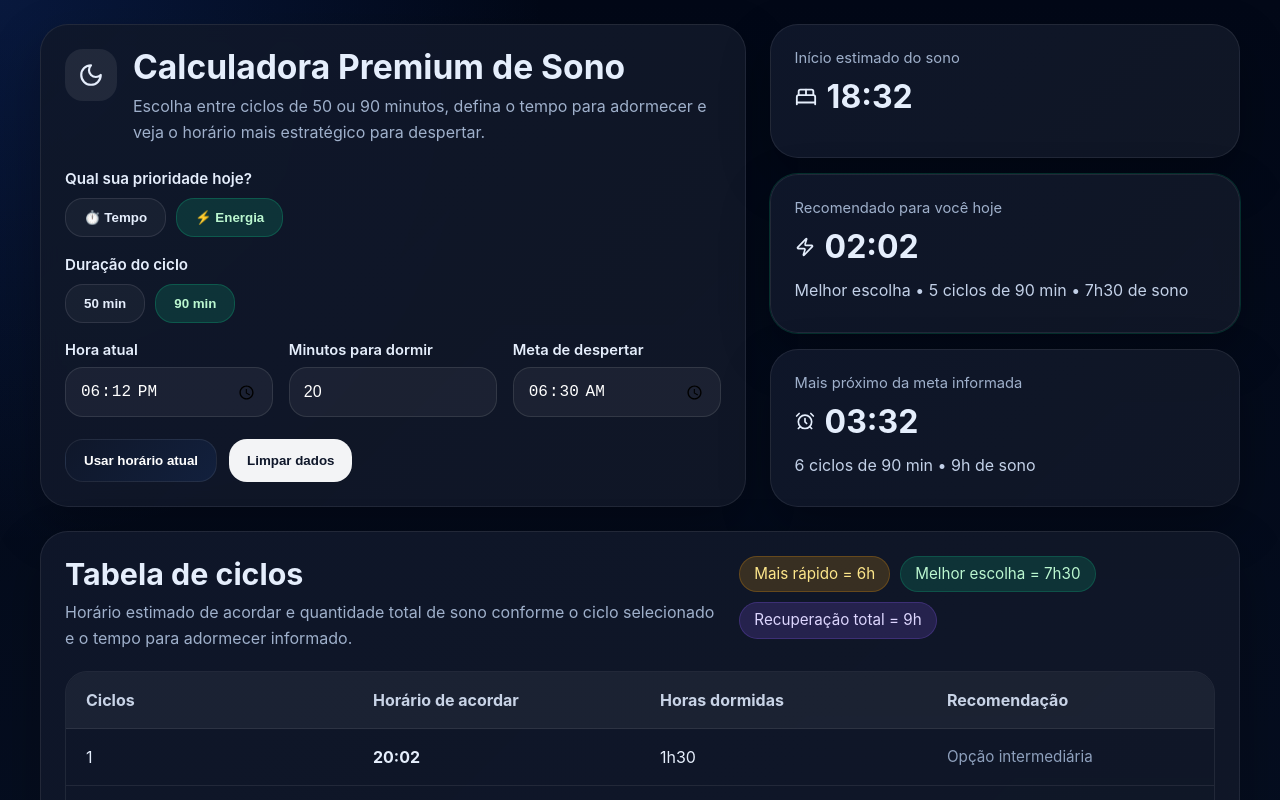
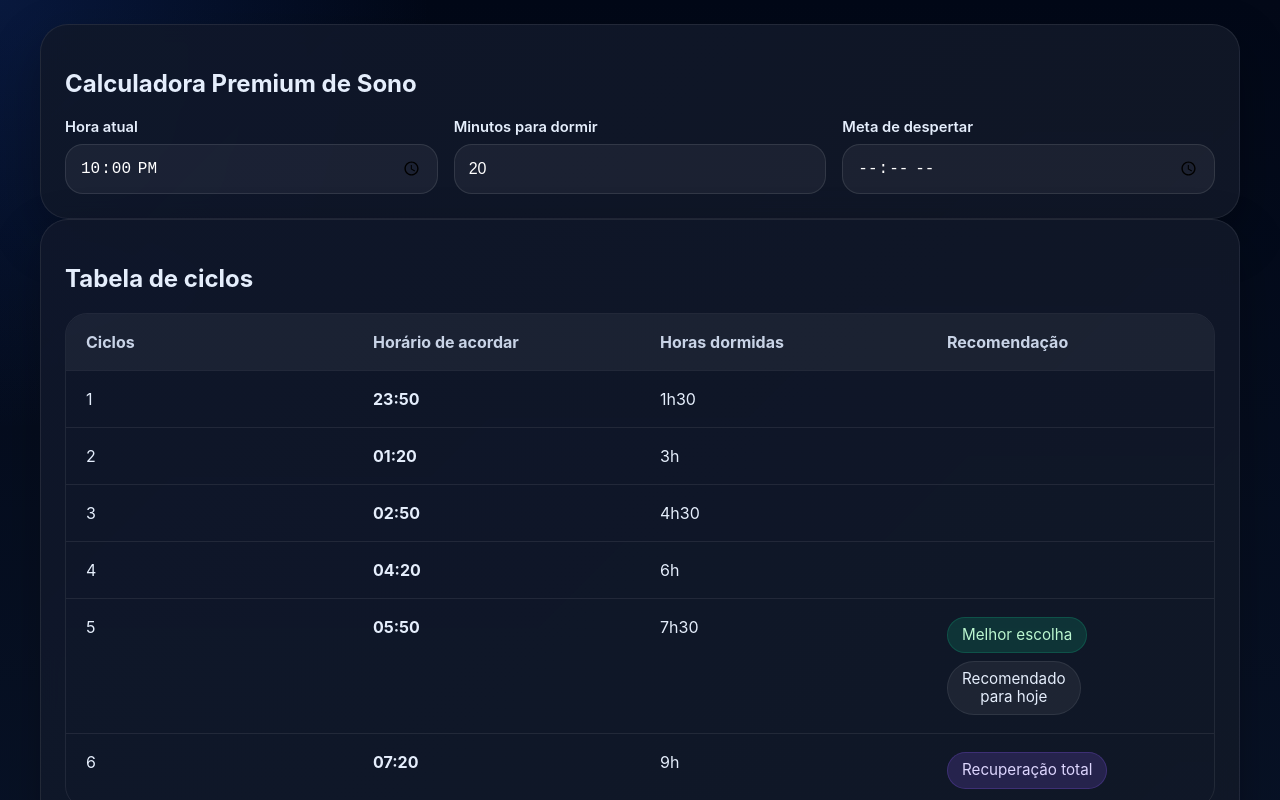
Before and after one commit to adonislimaa/calculadora-sono, a React (Vite) app: page / in a window 1280 px wide. Shown: the top 800 px of the page. Built offline with nearby package versions, Linux system fonts and the light colour scheme.

Commit message:
Update App.jsx

```diff
--- a/src/App.jsx
+++ b/src/App.jsx
@@ -1,13 +1,4 @@
-import React, { useMemo, useState } from "react";
-import {
-  Moon,
-  AlarmClock,
-  Sparkles,
-  BedDouble,
-  Clock3,
-  Zap,
-  TimerReset,
-} from "lucide-react";
+import { useMemo, useState } from "react";
 import "./styles.css";
 
 function parseTimeToMinutes(time) {
@@ -33,211 +24,74 @@ function addMinutes(time, minutesToAdd) {
   return minutesToTime(baseMinutes + minutesToAdd);
 }
 
-function durationLabel(totalMinutes) {
-  const h = Math.floor(totalMinutes / 60);
-  const m = totalMinutes % 60;
-
-  if (h === 0) return `${m} min`;
-  if (m === 0) return `${h}h`;
-
-  return `${h}h${m.toString().padStart(2, "0")}`;
-}
-
-function getCurrentTimeString() {
-  const now = new Date();
-  return `${now.getHours().toString().padStart(2, "0")}:${now
-    .getMinutes()
-    .toString()
-    .padStart(2, "0")}`;
-}
-
-function Badge({ children, tone = "default" }) {
-  return <span className={`badge badge-${tone}`}>{children}</span>;
-}
-
-function Panel({ children, className = "" }) {
-  return <section className={`panel ${className}`.trim()}>{children}</section>;
+function Badge({ children, type }) {
+  return <span className={`badge badge-${type}`}>{children}</span>;
 }
 
 export default function App() {
-  const [currentTime, setCurrentTime] = useState(getCurrentTimeString());
-  const [fallAsleepMinutes, setFallAsleepMinutes] = useState("20");
-  const [targetWake, setTargetWake] = useState("06:30");
-  const [cycleLength, setCycleLength] = useState("90");
-  const [priority, setPriority] = useState("energia");
+  const [currentTime, setCurrentTime] = useState("22:00");
+  const [sleepDelay, setSleepDelay] = useState(20);
+  const [targetWake, setTargetWake] = useState("");
+  const [cycle, setCycle] = useState(90);
 
-  const parsedFallAsleep = Math.max(
-    0,
-    Math.min(180, Number(fallAsleepMinutes) || 0)
-  );
-  const parsedCycleLength = Number(cycleLength) === 50 ? 50 : 90;
-  const totalRows = parsedCycleLength === 50 ? 10 : 6;
-  const recoveryCycle = parsedCycleLength === 50 ? 10 : 6;
+  const cyclesList = useMemo(() => {
+    const totalCycles = cycle === 90 ? 6 : 10;
 
-  const minimumFunctionalSleepMinutes = 330;
-  const fastCycle = Math.max(
-    1,
-    Math.ceil(minimumFunctionalSleepMinutes / parsedCycleLength)
-  );
+    return Array.from({ length: totalCycles }, (_, i) => {
+      const cycles = i + 1;
+      const sleepMinutes = cycles * cycle;
+      const total = sleepMinutes + sleepDelay;
 
-  const idealSleepMinutes = 450;
-  const bestCycle = Math.max(
-    1,
-    Math.round(idealSleepMinutes / parsedCycleLength)
-  );
+      const wakeTime = addMinutes(currentTime, total);
 
-  const sleepStart = useMemo(
-    () => addMinutes(currentTime, parsedFallAsleep),
-    [currentTime, parsedFallAsleep]
-  );
-
-  const rows = useMemo(() => {
-    return Array.from({ length: totalRows }, (_, i) => {
-      const cycles = i + 1;
-      const sleptMinutes = cycles * parsedCycleLength;
       return {
         cycles,
-        wakeTime: addMinutes(sleepStart, sleptMinutes),
-        hoursSlept: durationLabel(sleptMinutes),
+        sleepMinutes,
+        total,
+        wakeTime,
       };
     });
-  }, [sleepStart, parsedCycleLength, totalRows]);
+  }, [currentTime, sleepDelay, cycle]);
 
-  const fastestOption = rows.find((r) => r.cycles === fastCycle) ?? rows[0] ?? null;
-  const bestBalanced = rows.find((r) => r.cycles === bestCycle) ?? rows[0] ?? null;
+  const bestCycle = cycle === 90 ? 5 : 9;
+  const recoveryCycle = cycle === 90 ? 6 : 10;
+
+  const recommendedRow = cyclesList.find((r) => r.cycles === bestCycle);
 
   const closestToTarget = useMemo(() => {
-    const targetClockMinutes = parseTimeToMinutes(targetWake);
-    const sleepStartClockMinutes = parseTimeToMinutes(sleepStart);
+    const target = parseTimeToMinutes(targetWake);
+    if (target === null) return null;
 
-    if (targetClockMinutes === null || sleepStartClockMinutes === null || rows.length === 0) {
-      return null;
+    let best = null;
+    let minDiff = Infinity;
+
+    cyclesList.forEach((row) => {
+      const t = parseTimeToMinutes(row.wakeTime);
+      if (t === null) return;
+
+      const diff = t <= target ? target - t : Infinity;
+
+      if (diff < minDiff) {
+        minDiff = diff;
+        best = row;
       }
+    });
 
-    const targetAbsoluteMinutes =
-      targetClockMinutes < sleepStartClockMinutes
-        ? targetClockMinutes + 1440
-        : targetClockMinutes;
-
-    const rowsWithAbsoluteMinutes = rows
-      .map((row) => {
-        const wakeClockMinutes = parseTimeToMinutes(row.wakeTime);
-        if (wakeClockMinutes === null) return null;
-
-        const wakeAbsoluteMinutes =
-          wakeClockMinutes < sleepStartClockMinutes
-            ? wakeClockMinutes + 1440
-            : wakeClockMinutes;
-
-        return {
-          ...row,
-          wakeAbsoluteMinutes,
-        };
-      })
-      .filter(Boolean);
-
-    const validRows = rowsWithAbsoluteMinutes.filter(
-      (row) => row.wakeAbsoluteMinutes <= targetAbsoluteMinutes
-    );
-
-    if (validRows.length > 0) {
-      return validRows.reduce((best, row) => {
-        const bestDiff = targetAbsoluteMinutes - best.wakeAbsoluteMinutes;
-        const currentDiff = targetAbsoluteMinutes - row.wakeAbsoluteMinutes;
-        return currentDiff < bestDiff ? row : best;
-      });
-    }
-
-    return rowsWithAbsoluteMinutes.reduce((best, row) => {
-      const bestDiff = Math.abs(best.wakeAbsoluteMinutes - targetAbsoluteMinutes);
-      const currentDiff = Math.abs(row.wakeAbsoluteMinutes - targetAbsoluteMinutes);
-      return currentDiff < bestDiff ? row : best;
-    });
-  }, [rows, targetWake, sleepStart]);
-
-  const hasValidInput =
-    parseTimeToMinutes(currentTime) !== null &&
-    parseTimeToMinutes(sleepStart) !== null;
-
-  const recommendedRow = hasValidInput
-    ? priority === "tempo"
-      ? fastestOption
-      : bestBalanced
-    : null;
-
-  const fastCycleDuration = durationLabel(fastCycle * parsedCycleLength);
-  const bestCycleDuration = durationLabel(bestCycle * parsedCycleLength);
-  const recoveryCycleDuration = durationLabel(recoveryCycle * parsedCycleLength);
-
-  const resetContextual = () => {
-    setCurrentTime("");
-    setFallAsleepMinutes("20");
-    setTargetWake("");
-  };
+    return best;
+  }, [cyclesList, targetWake]);
 
   return (
     <div className="app-shell">
       <div className="container">
-        <div className="hero-grid">
-          <Panel className="hero-panel">
-            <div className="hero-head">
-              <div className="hero-icon-wrap">
-                <Moon size={26} />
-              </div>
-              <div>
-                <h1>Calculadora Premium de Sono</h1>
-                <p>
-                  Escolha entre ciclos de 50 ou 90 minutos, defina o tempo para
-                  adormecer e veja o horário mais estratégico para despertar.
-                </p>
-              </div>
-            </div>
 
-            <div className="control-block">
-              <label className="section-label">Qual sua prioridade hoje?</label>
-              <div className="toggle-row">
-                <button
-                  className={`toggle ${priority === "tempo" ? "active amber" : ""}`}
-                  onClick={() => setPriority("tempo")}
-                  type="button"
-                >
-                  ⏱️ Tempo
-                </button>
-                <button
-                  className={`toggle ${priority === "energia" ? "active emerald" : ""}`}
-                  onClick={() => setPriority("energia")}
-                  type="button"
-                >
-                  ⚡ Energia
-                </button>
-              </div>
-            </div>
-
-            <div className="control-block">
-              <label className="section-label">Duração do ciclo</label>
-              <div className="toggle-row">
-                <button
-                  className={`toggle ${cycleLength === "50" ? "active cyan" : ""}`}
-                  onClick={() => setCycleLength("50")}
-                  type="button"
-                >
-                  50 min
-                </button>
-                <button
-                  className={`toggle ${cycleLength === "90" ? "active emerald" : ""}`}
-                  onClick={() => setCycleLength("90")}
-                  type="button"
-                >
-                  90 min
-                </button>
-              </div>
-            </div>
+        {/* INPUTS */}
+        <div className="panel">
+          <h2>Calculadora Premium de Sono</h2>
 
           <div className="form-grid">
             <div className="field">
-                <label htmlFor="currentTime">Hora atual</label>
+              <label>Hora atual</label>
               <input
-                  id="currentTime"
                 type="time"
                 value={currentTime}
                 onChange={(e) => setCurrentTime(e.target.value)}
@@ -245,103 +99,28 @@ export default function App() {
             </div>
 
             <div className="field">
-                <label htmlFor="fallAsleepMinutes">Minutos para dormir</label>
+              <label>Minutos para dormir</label>
               <input
-                  id="fallAsleepMinutes"
-                  inputMode="numeric"
-                  value={fallAsleepMinutes}
-                  onChange={(e) =>
-                    setFallAsleepMinutes(e.target.value.replace(/\D/g, ""))
-                  }
-                  placeholder="20"
+                type="number"
+                value={sleepDelay}
+                onChange={(e) => setSleepDelay(Number(e.target.value))}
               />
             </div>
 
             <div className="field">
-                <label htmlFor="targetWake">Meta de despertar</label>
+              <label>Meta de despertar</label>
               <input
-                  id="targetWake"
                 type="time"
                 value={targetWake}
                 onChange={(e) => setTargetWake(e.target.value)}
               />
             </div>
           </div>
-
-            <div className="button-row">
-              <button
-                className="btn btn-primary"
-                onClick={() => setCurrentTime(getCurrentTimeString())}
-                type="button"
-              >
-                Usar horário atual
-              </button>
-
-              <button
-                className="btn btn-secondary"
-                onClick={resetContextual}
-                type="button"
-              >
-                Limpar dados
-              </button>
-            </div>
-          </Panel>
-
-          <div className="side-grid">
-            <Panel>
-              <div className="info-label">Início estimado do sono</div>
-              <div className="info-value">
-                <BedDouble size={22} />
-                <span>{sleepStart}</span>
-              </div>
-            </Panel>
-
-            <Panel className="panel-highlight">
-              <div className="info-label">Recomendado para você hoje</div>
-              <div className="info-value">
-                {priority === "tempo" ? <TimerReset size={20} /> : <Zap size={20} />}
-                <span>{recommendedRow?.wakeTime ?? "--:--"}</span>
-              </div>
-              <p className="info-description">
-                {recommendedRow
-                  ? `${priority === "tempo" ? "Mais rápido" : "Melhor escolha"} • ${
-                      recommendedRow.cycles
-                    } ciclos de ${parsedCycleLength} min • ${recommendedRow.hoursSlept} de sono`
-                  : "Preencha os campos para calcular"}
-              </p>
-            </Panel>
-
-            <Panel>
-              <div className="info-label">Mais próximo da meta informada</div>
-              <div className="info-value">
-                <AlarmClock size={20} />
-                <span>{closestToTarget?.wakeTime ?? "--:--"}</span>
-              </div>
-              <p className="info-description">
-                {closestToTarget
-                  ? `${closestToTarget.cycles} ciclos de ${parsedCycleLength} min • ${closestToTarget.hoursSlept} de sono`
-                  : "Informe uma meta de despertar para comparar"}
-              </p>
-            </Panel>
-          </div>
         </div>
 
-        <Panel>
-          <div className="table-head">
-            <div>
+        {/* TABELA */}
+        <div className="panel">
           <h2>Tabela de ciclos</h2>
-              <p>
-                Horário estimado de acordar e quantidade total de sono conforme
-                o ciclo selecionado e o tempo para adormecer informado.
-              </p>
-            </div>
-
-            <div className="badge-wrap">
-              <Badge tone="amber">Mais rápido = {fastCycleDuration}</Badge>
-              <Badge tone="emerald">Melhor escolha = {bestCycleDuration}</Badge>
-              <Badge tone="violet">Recuperação total = {recoveryCycleDuration}</Badge>
-            </div>
-          </div>
 
           <div className="table-wrap">
             <table>
@@ -353,35 +132,45 @@ export default function App() {
                   <th>Recomendação</th>
                 </tr>
               </thead>
+
               <tbody>
-                {rows.map((row) => {
-                  const isFast = row.cycles === fastCycle;
+                {cyclesList.map((row) => {
                   const isBest = row.cycles === bestCycle;
-                  const isClosest = row.wakeTime === closestToTarget?.wakeTime;
                   const isRecovery = row.cycles === recoveryCycle;
+
+                  const isClosest =
+                    closestToTarget &&
+                    row.wakeTime === closestToTarget.wakeTime;
+
                   const isRecommended =
-                    recommendedRow?.wakeTime && recommendedRow.wakeTime !== "--:--"
-                      ? row.wakeTime === recommendedRow.wakeTime
-                      : false;
+                    recommendedRow?.wakeTime &&
+                    recommendedRow.wakeTime !== "--:--" &&
+                    row.wakeTime === recommendedRow.wakeTime;
 
                   return (
-                    <tr key={row.cycles} className={isRecommended ? "row-highlight" : ""}>
+                    <tr key={row.cycles}>
                       <td>{row.cycles}</td>
                       <td className="strong">{row.wakeTime}</td>
-                      <td>{row.hoursSlept}</td>
+                      <td>
+                        {Math.floor(row.sleepMinutes / 60)}h
+                        {row.sleepMinutes % 60 !== 0 &&
+                          `${row.sleepMinutes % 60}`}
+                      </td>
                       <td>
                         <div className="badge-wrap inline">
-                          {isFast && <Badge tone="amber">Mais rápido</Badge>}
-                          {isBest && <Badge tone="emerald">Melhor escolha</Badge>}
-                          {isRecovery && <Badge tone="violet">Recuperação total</Badge>}
-                          {isClosest && <Badge tone="cyan">Mais próximo da meta</Badge>}
-                          {isRecommended && <Badge>Recomendado para hoje</Badge>}
-                          {!isFast &&
-                            !isBest &&
-                            !isRecovery &&
-                            !isClosest &&
-                            !isRecommended && (
-                              <span className="muted">Opção intermediária</span>
+                          {isBest && (
+                            <Badge type="emerald">Melhor escolha</Badge>
+                          )}
+                          {isRecovery && (
+                            <Badge type="violet">Recuperação total</Badge>
+                          )}
+                          {isClosest && (
+                            <Badge type="cyan">Mais próximo da meta</Badge>
+                          )}
+                          {isRecommended && (
+                            <Badge>
+                              Recomendado<br />para hoje
+                            </Badge>
                           )}
                         </div>
                       </td>
@@ -391,40 +180,8 @@ export default function App() {
               </tbody>
             </table>
           </div>
-        </Panel>
+        </div>
 
-        <div className="tips-grid">
-          <Panel>
-            <h3>
-              <TimerReset size={18} /> Mais rápido
-            </h3>
-            <p>
-              Com o ciclo atual de {parsedCycleLength} min, a sugestão mais rápida usa{" "}
-              {fastCycle} ciclos e corresponde a aproximadamente {fastCycleDuration}.
-            </p>
-          </Panel>
-
-          <Panel>
-            <h3>
-              <Sparkles size={18} /> Melhor escolha
-            </h3>
-            <p>
-              Com o ciclo atual de {parsedCycleLength} min, {bestCycle} ciclos
-              correspondem a aproximadamente {bestCycleDuration}. Em geral, é o
-              melhor equilíbrio entre rotina e recuperação.
-            </p>
-          </Panel>
-
-          <Panel>
-            <h3>
-              <Clock3 size={18} /> Recuperação total
-            </h3>
-            <p>
-              Com o ciclo atual de {parsedCycleLength} min, {recoveryCycle} ciclos
-              correspondem a aproximadamente {recoveryCycleDuration}.
-            </p>
-          </Panel>
-        </div>
       </div>
     </div>
   );
```
Lines whose indentation alone changed are shown as unchanged.
